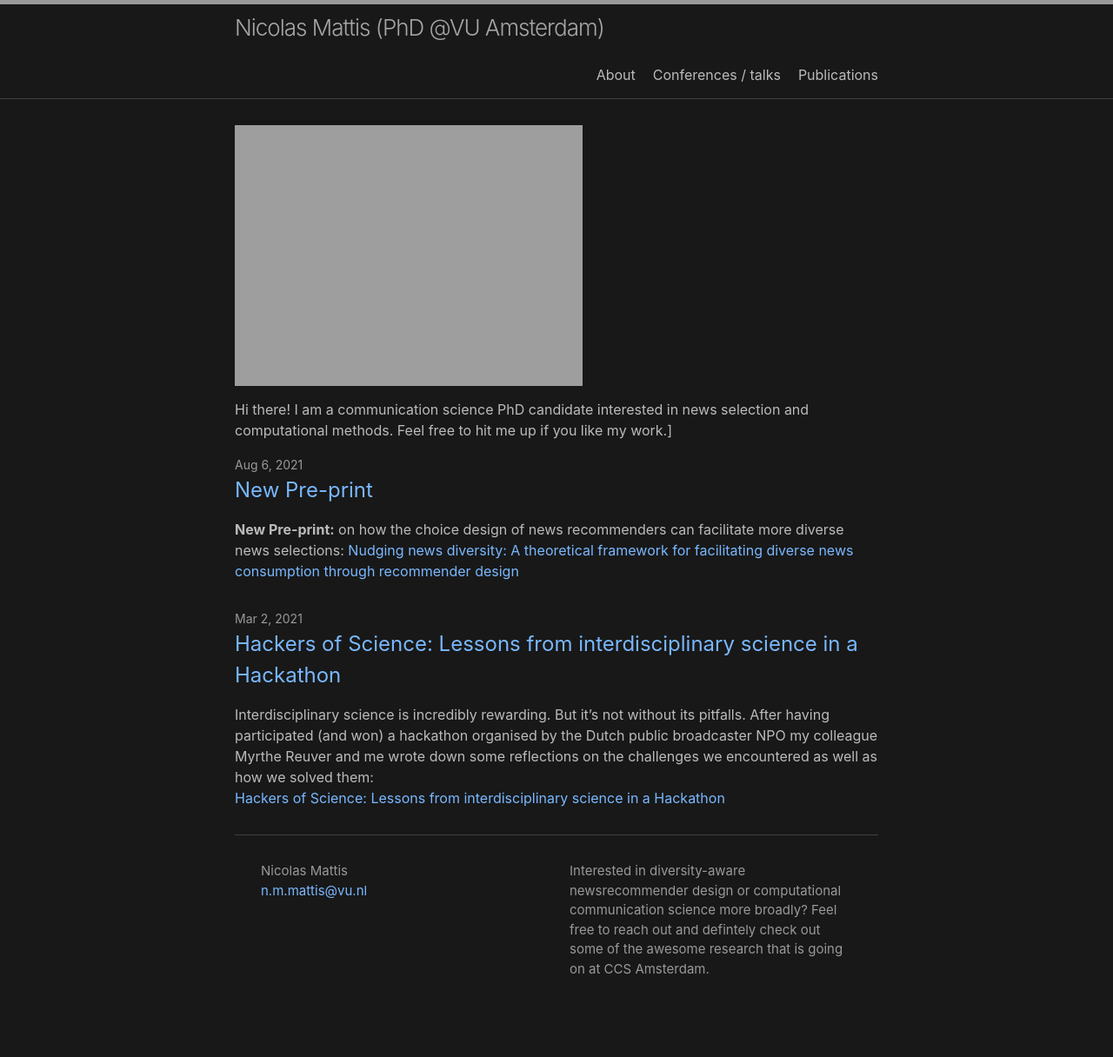
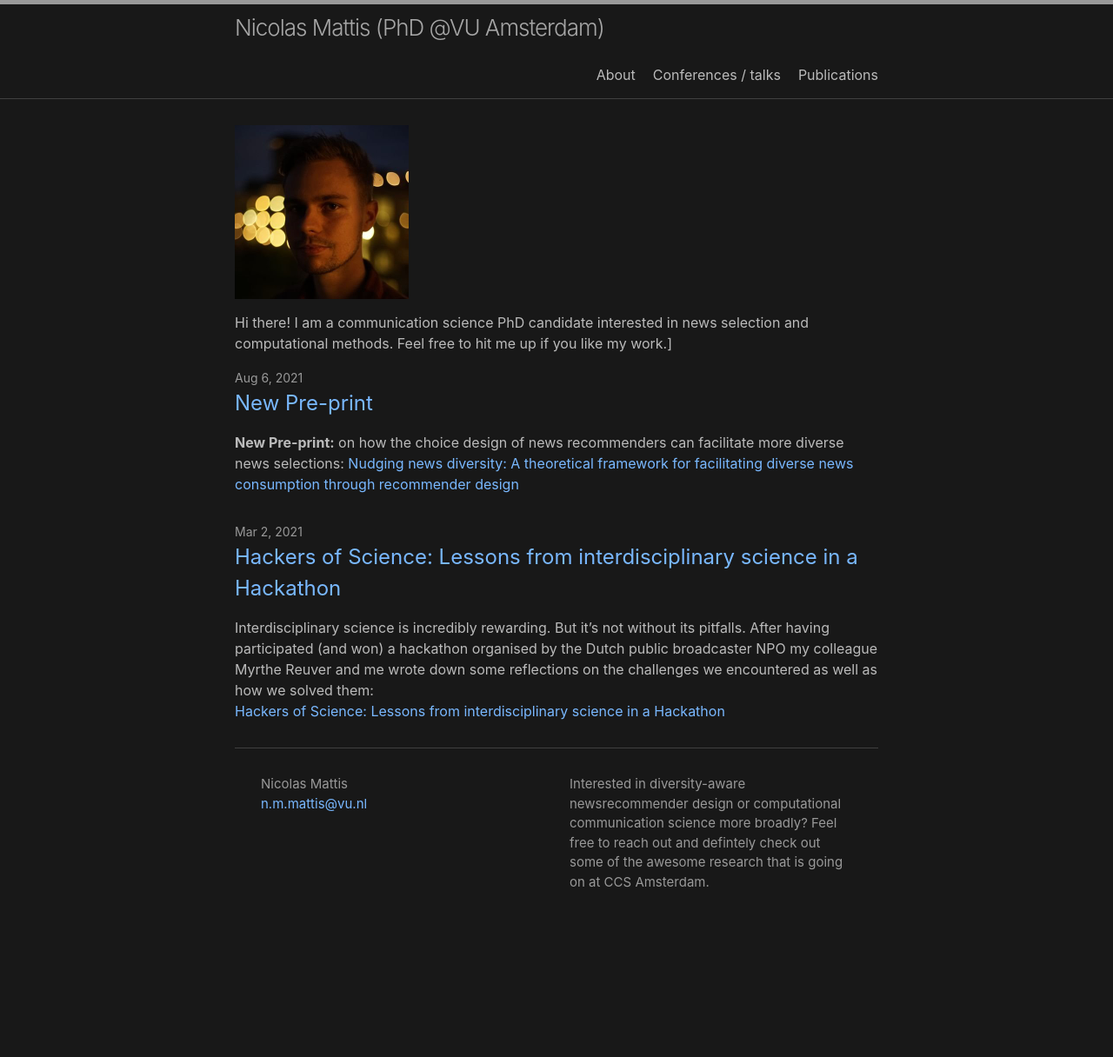
Before and after one commit to nickma101/nickma101.github.io, a Jekyll site: the page built from index.md, in a window 1280 px wide. Shown: the whole page at 87% size. Built offline with Jekyll 4.4.1, drawn with Linux system fonts in a browser that asks for light colours; after the commit the page ends 1116 px from its top, so only the background shows below that.

Commit message:
Update index.md

```diff
--- a/index.md
+++ b/index.md
@@ -7,6 +7,6 @@
 #
 layout: home
 ---
-![](image.jpg = 20x20)
+<img src="image.jpg" alt="profile" style="width:200px;"/>
 
 Hi there! I am a communication science PhD candidate interested in news selection and computational methods. Feel free to hit me up if you like my work.]
```
